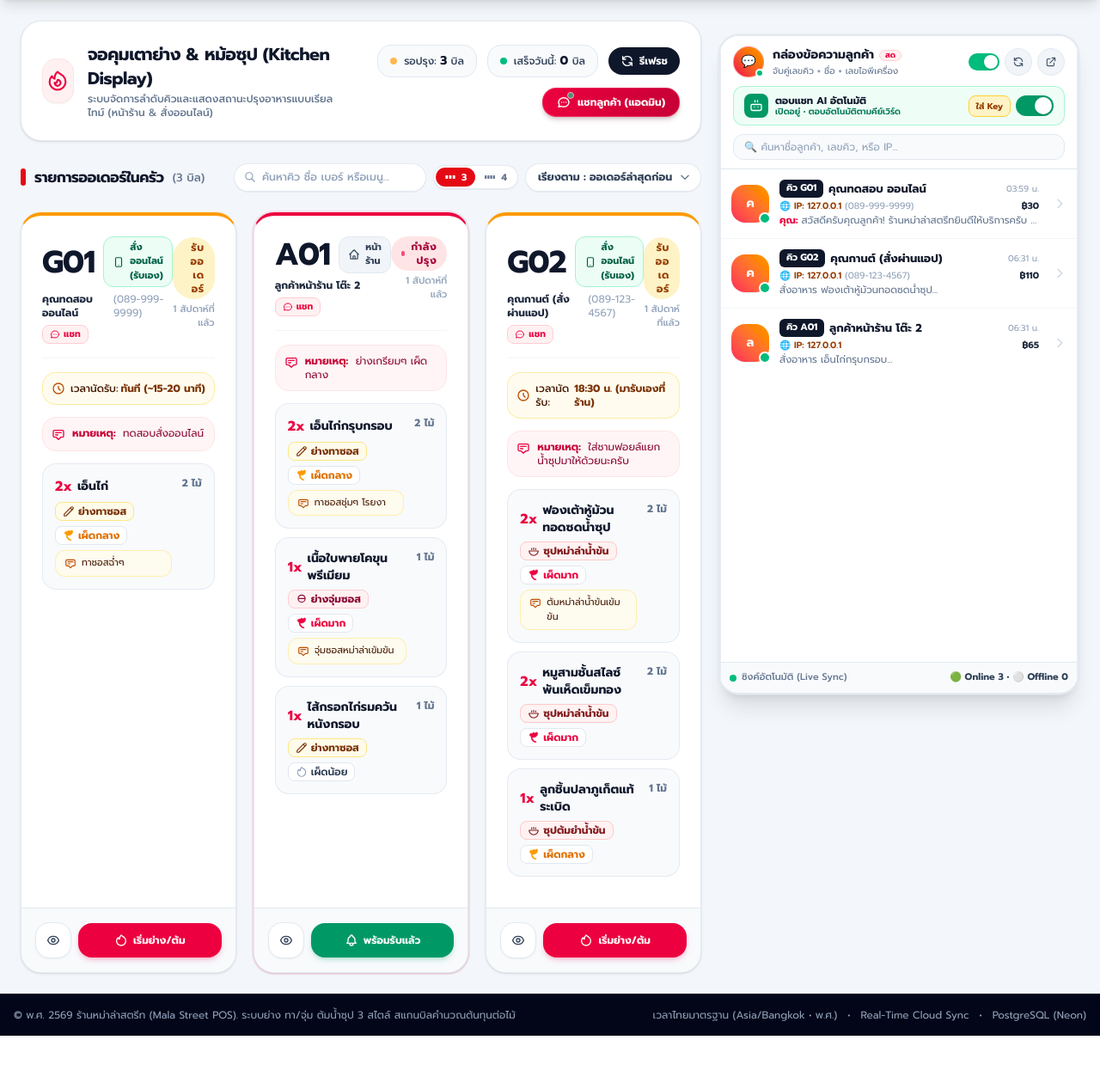
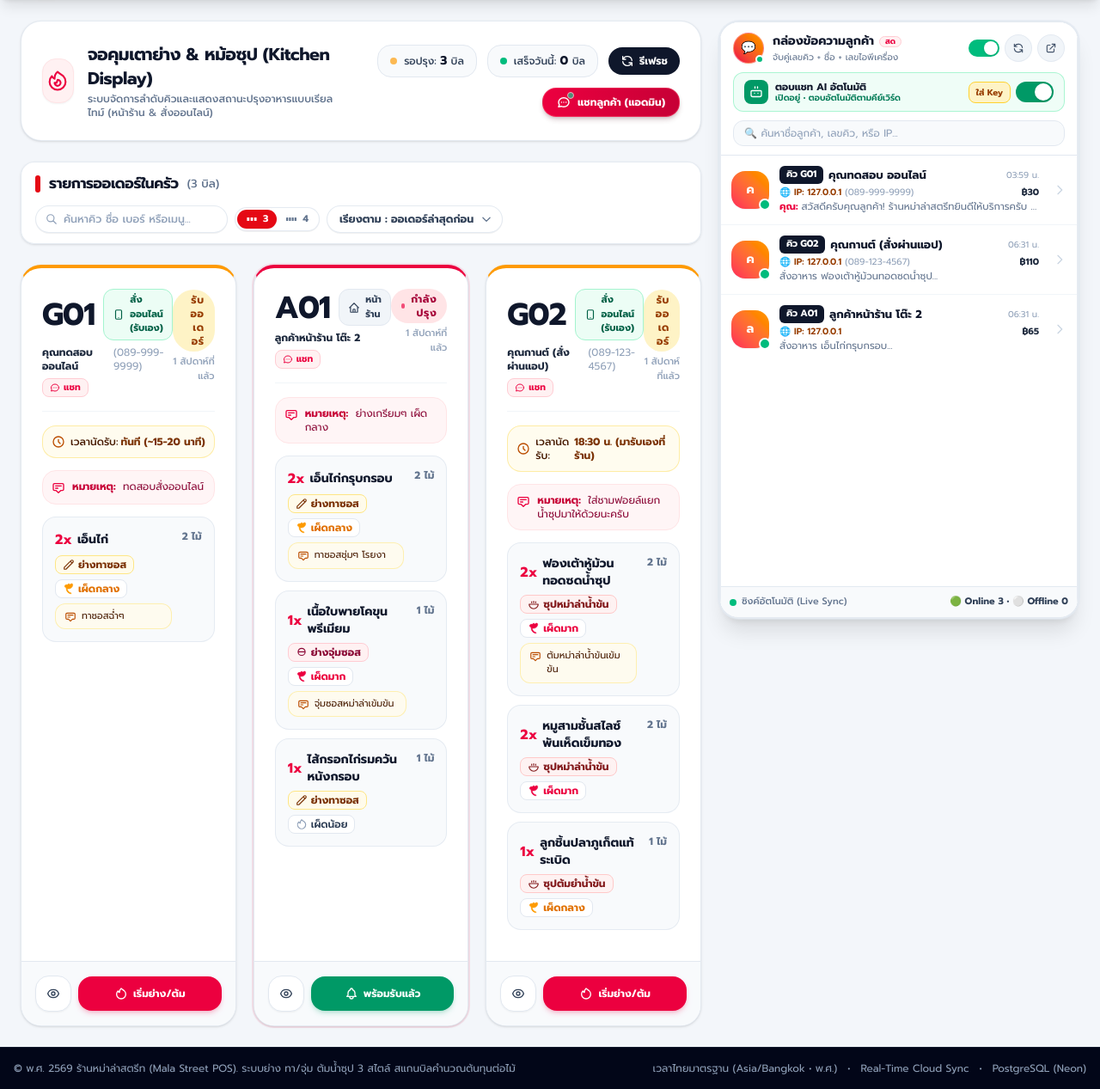
Before and after one commit to showkhlong-netizen/MalaStreet, a Laravel app: page /pos/kitchen in a window 1280 px wide. Shown: the part 81-1348 px from the top of the page at 86% size. Before the commit the page ends 1286 px from the top, so only its background shows below. Run offline with Laravel 12, Linux system fonts and the light colour scheme; a user stored in the database is signed in; data comes from the database, SQL or seed files in the repository; data that the repository does not hold is empty; style sheets or scripts are compiled from the project's sources; some libraries are stand-ins or nearby versions.

Commit message:
Make kitchen toolbar and side chat panel sticky below navbar on scroll

```diff
--- a/resources/views/pos/kitchen.blade.php
+++ b/resources/views/pos/kitchen.blade.php
@@ -1,7 +1,7 @@
 @extends('layouts.app', ['title' => 'จอครัว (KDS) - ร้านหม่าล่าสตรีท'])
 
 @section('content')
-<div class="flex-1 bg-slate-100/70 text-slate-800 p-3 sm:p-4 lg:p-6 overflow-y-auto">
+<div class="flex-1 bg-slate-100/70 text-slate-800 p-3 sm:p-4 lg:p-6 overflow-x-clip">
     <div class="max-w-[1920px] mx-auto flex flex-col xl:flex-row gap-5 items-start">
 
         <!-- LEFT: KITCHEN DISPLAY (จอคุมเตาย่าง & หม้อซุป) -->
@@ -63,8 +63,8 @@
             </div>
         </div>
 
-        <!-- 1.5 Kitchen Search, 3/4 Column Toggle & Sort/Filter Bar -->
-        <section class="flex flex-wrap items-center justify-between gap-3 pt-0.5">
+        <!-- 1.5 Kitchen Search, 3/4 Column Toggle & Sort/Filter Bar (Floating Sticky Card) -->
+        <section id="kitchen-floating-toolbar" class="sticky top-[88px] z-30 bg-white/95 backdrop-blur-md rounded-2xl border border-slate-200/90 shadow-sm px-4 py-3 flex flex-wrap items-center justify-between gap-3 transition-shadow">
             <div class="flex items-center gap-2.5">
                 <span class="w-1.5 h-5 rounded-full bg-[#E50914] block"></span>
                 <h2 class="text-[17px] font-black text-slate-900 tracking-tight">รายการออเดอร์ในครัว</h2>
@@ -406,7 +406,7 @@
         </div> <!-- End of LEFT: KITCHEN DISPLAY (จอคุมเตาย่าง & หม้อซุป) -->
 
         <!-- RIGHT: PERMANENTLY OPEN ADMIN CHAT (ฝั่งขวามือสุด เปิดค้างอยู่ตลอด) -->
-        <aside class="w-full xl:w-[420px] 2xl:w-[430px] shrink-0 xl:sticky xl:top-4 h-[calc(100vh-2rem)] min-h-[720px] max-h-[960px] flex flex-col bg-white rounded-3xl border-2 border-slate-200/90 shadow-xl overflow-hidden transition-all ring-1 ring-slate-200/60" id="kitchen-side-chat-panel">
+        <aside class="w-full xl:w-[420px] 2xl:w-[430px] shrink-0 xl:sticky xl:top-[88px] h-[calc(100vh-6.5rem)] min-h-[580px] max-h-[860px] flex flex-col bg-white rounded-3xl border-2 border-slate-200/90 shadow-xl overflow-hidden transition-all ring-1 ring-slate-200/60" id="kitchen-side-chat-panel">
             <iframe id="kitchen-side-chat-frame"
                     src="{{ route('kitchen.chat', array_filter(['order_no' => request('chat_order') ?: request('order_no')])) }}"
                     class="w-full h-full border-0 flex-1 bg-white"
```
